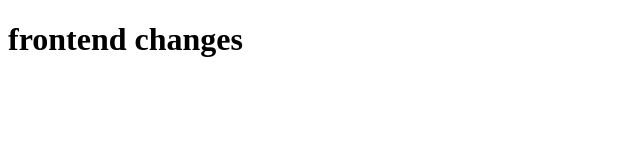
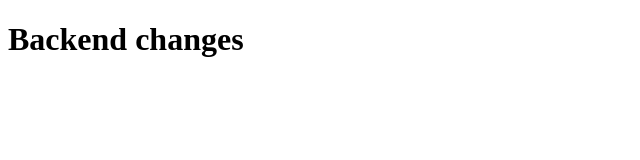
Before and after one commit to John-Wesley-Smith/samplerepo1, a plain HTML site: page index.html in a window 1280 px wide. Shown: the whole page, without its empty margins (0-640 px from the left). Drawn offline with Linux system fonts and the light colour scheme.

Commit message:
feat : Added some backend code

```diff
--- a/index.html
+++ b/index.html
@@ -6,6 +6,6 @@
     <title>Document</title>
   </head>
   <body>
-    <h1>frontend changes</h1>
+    <h1>Backend changes</h1>
   </body>
 </html>
```
